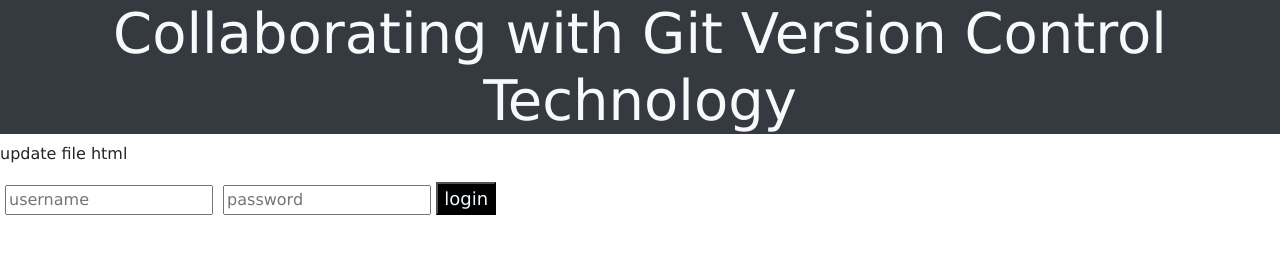
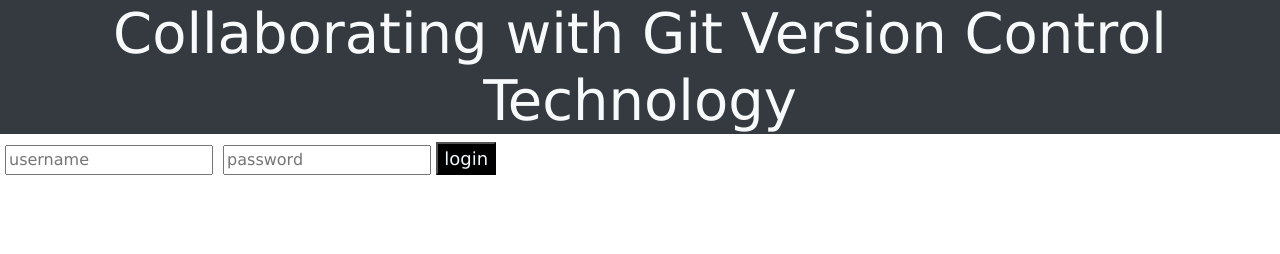
Before and after one commit to captencoding/teamproject, a plain HTML site: page index.html in a window 1280 px wide. Drawn offline with nearby package versions, Linux system fonts and the light colour scheme.

Commit message:
remove paragraph

```diff
--- a/index.html
+++ b/index.html
@@ -13,8 +13,8 @@
   <body>
     <div>
       <h1 class="display-4 text-center text-light bg-dark">Collaborating with Git Version Control Technology</h1>
-      <p>update file html</p>
     </div>
+
     <form>
       <input class="input" type="text" name="username" placeholder="username">
       <input class="input" type="password" name="password" placeholder="password">
```
